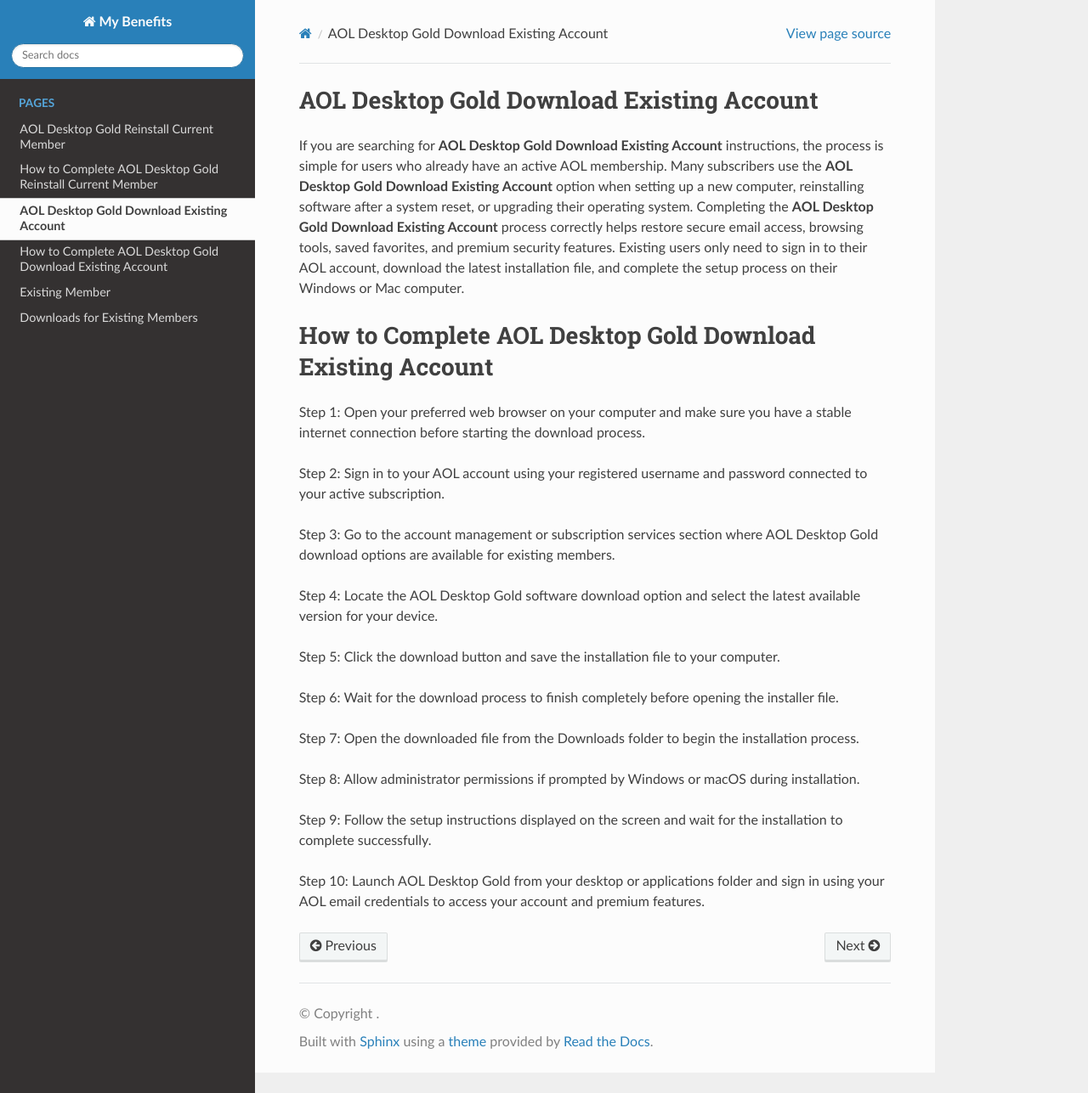
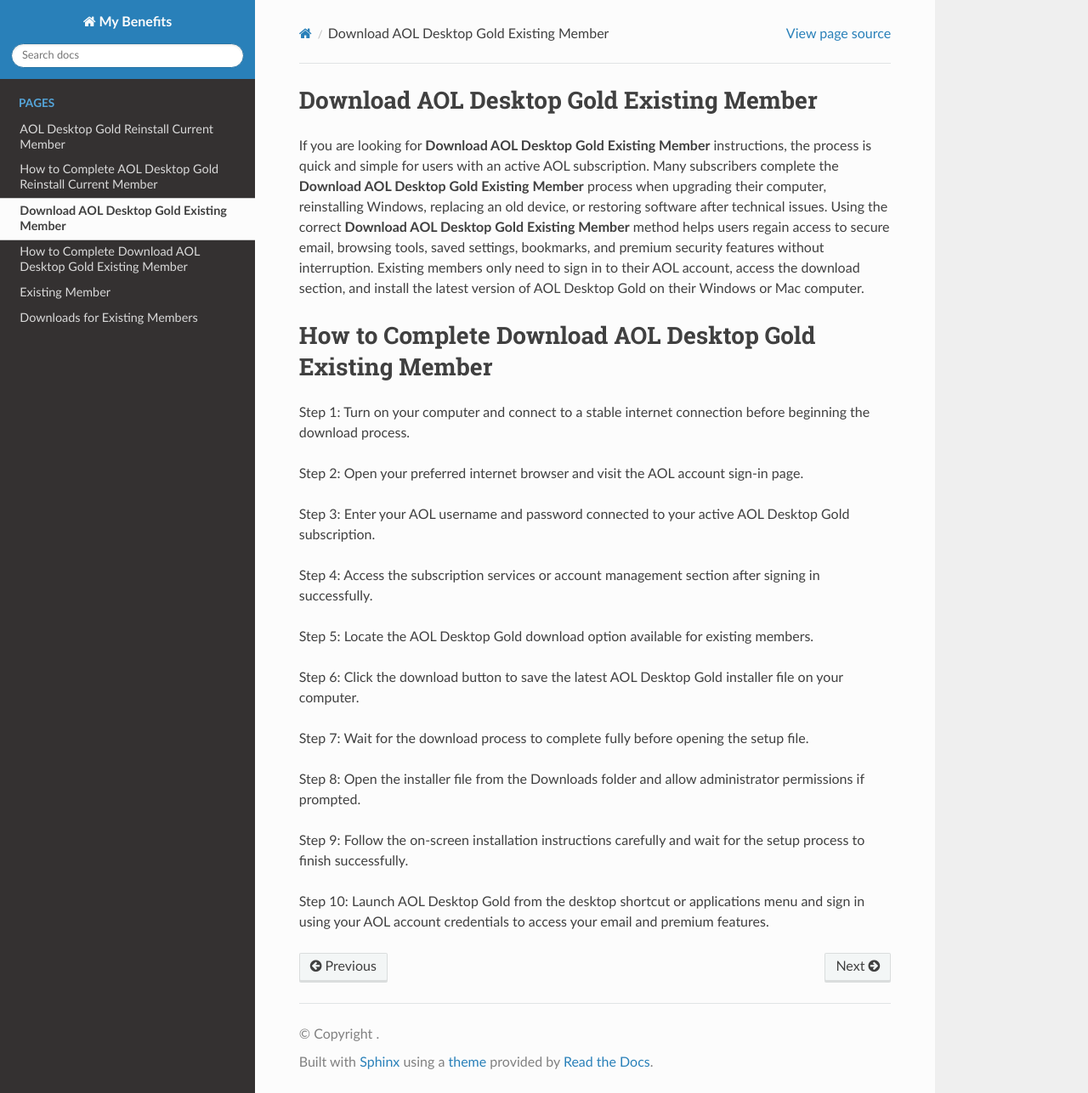
Before and after one commit to Marrable-hue/mybenefits, a Sphinx documentation site: the page built from docs/desktop-gold-download-existing-account.rst, in a window 1280 px wide and 1287 px high. Shown: the whole window at 85% size. Built offline with Sphinx 7.4.7 and the Read the Docs theme 3.1.0, drawn with Linux system fonts in a browser that asks for light colours.

Commit message:
Update desktop-gold-download-existing-account.rst

```diff
--- a/docs/desktop-gold-download-existing-account.rst
+++ b/docs/desktop-gold-download-existing-account.rst
@@ -1,27 +1,27 @@
-AOL Desktop Gold Download Existing Account
-==========================================
+Download AOL Desktop Gold Existing Member
+=========================================
 
-If you are searching for **AOL Desktop Gold Download Existing Account** instructions, the process is simple for users who already have an active AOL membership. Many subscribers use the **AOL Desktop Gold Download Existing Account** option when setting up a new computer, reinstalling software after a system reset, or upgrading their operating system. Completing the **AOL Desktop Gold Download Existing Account** process correctly helps restore secure email access, browsing tools, saved favorites, and premium security features. Existing users only need to sign in to their AOL account, download the latest installation file, and complete the setup process on their Windows or Mac computer.
+If you are looking for **Download AOL Desktop Gold Existing Member** instructions, the process is quick and simple for users with an active AOL subscription. Many subscribers complete the **Download AOL Desktop Gold Existing Member** process when upgrading their computer, reinstalling Windows, replacing an old device, or restoring software after technical issues. Using the correct **Download AOL Desktop Gold Existing Member** method helps users regain access to secure email, browsing tools, saved settings, bookmarks, and premium security features without interruption. Existing members only need to sign in to their AOL account, access the download section, and install the latest version of AOL Desktop Gold on their Windows or Mac computer.
 
-How to Complete AOL Desktop Gold Download Existing Account
-==========================================================
+How to Complete Download AOL Desktop Gold Existing Member
+=========================================================
 
-Step 1: Open your preferred web browser on your computer and make sure you have a stable internet connection before starting the download process.
+Step 1: Turn on your computer and connect to a stable internet connection before beginning the download process.
 
-Step 2: Sign in to your AOL account using your registered username and password connected to your active subscription.
+Step 2: Open your preferred internet browser and visit the AOL account sign-in page.
 
-Step 3: Go to the account management or subscription services section where AOL Desktop Gold download options are available for existing members.
+Step 3: Enter your AOL username and password connected to your active AOL Desktop Gold subscription.
 
-Step 4: Locate the AOL Desktop Gold software download option and select the latest available version for your device.
+Step 4: Access the subscription services or account management section after signing in successfully.
 
-Step 5: Click the download button and save the installation file to your computer.
+Step 5: Locate the AOL Desktop Gold download option available for existing members.
 
-Step 6: Wait for the download process to finish completely before opening the installer file.
+Step 6: Click the download button to save the latest AOL Desktop Gold installer file on your computer.
 
-Step 7: Open the downloaded file from the Downloads folder to begin the installation process.
+Step 7: Wait for the download process to complete fully before opening the setup file.
 
-Step 8: Allow administrator permissions if prompted by Windows or macOS during installation.
+Step 8: Open the installer file from the Downloads folder and allow administrator permissions if prompted.
 
-Step 9: Follow the setup instructions displayed on the screen and wait for the installation to complete successfully.
+Step 9: Follow the on-screen installation instructions carefully and wait for the setup process to finish successfully.
 
-Step 10: Launch AOL Desktop Gold from your desktop or applications folder and sign in using your AOL email credentials to access your account and premium features.
+Step 10: Launch AOL Desktop Gold from the desktop shortcut or applications menu and sign in using your AOL account credentials to access your email and premium features.
```
